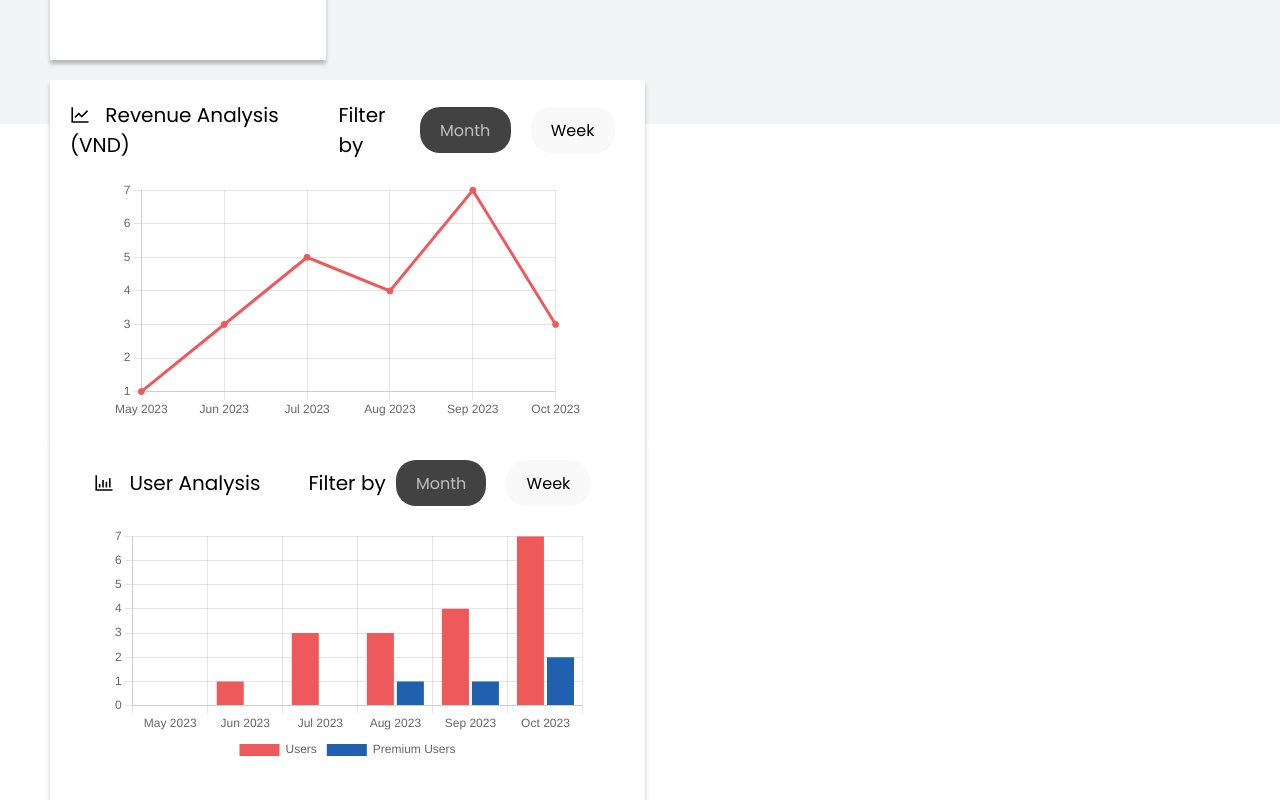
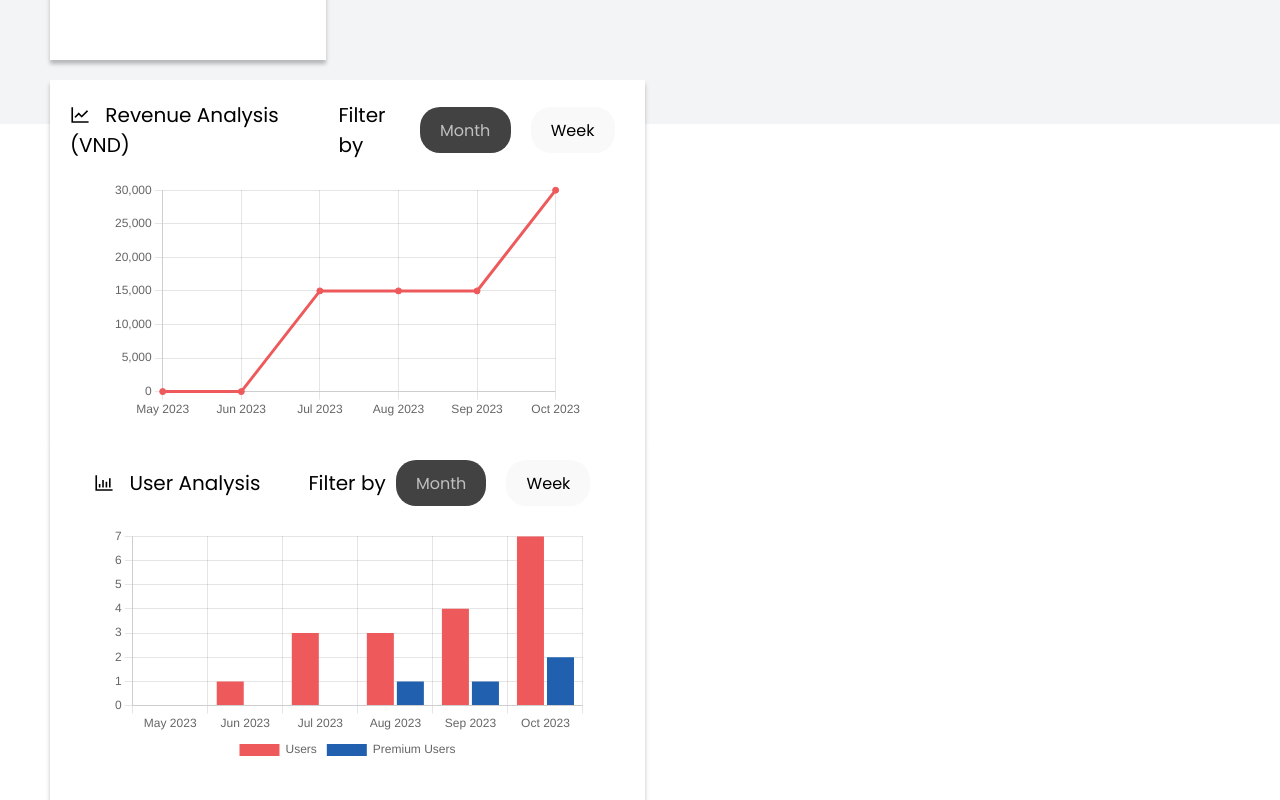
Before and after one commit to Study-with-Mentors/milease-web, a React (Vite) app: page /admin in a window 1280 px wide. Shown: the part 896-1696 px from the top of the page. Built offline with nearby package versions, Linux system fonts and the light colour scheme; no server answers; sample sign-in values are in the browser's storage.

Commit message:
Handle wrong logout and wrong initial revenue array

```diff
--- a/src/pages/common/admin/dashboard/ChartRevenue.tsx
+++ b/src/pages/common/admin/dashboard/ChartRevenue.tsx
@@ -44,7 +44,7 @@ const ChartRevenue = () => {
 
   //Revenue
   const [labelBar, setLabelBar] = useState(["May 2023", "Jun 2023", "Jul 2023", "Aug 2023", "Sep 2023", "Oct 2023"])
-  const [data, setData] = useState([1, 3, 5, 4, 7, 3])
+  const [data, setData] = useState([0, 0, 15000, 15000, 15000, 30000])
   const [currentFilter, setCurrentFilter] = useState('month')
 
   const dataBar = {
--- a/src/pages/common/admin/dashboard/Dashboard.tsx
+++ b/src/pages/common/admin/dashboard/Dashboard.tsx
@@ -13,7 +13,6 @@ const Dashboard = () => {
 
   const [login, setLogin] = useState(false)
   const navigate = useNavigate();
-  const [render, setRender] = useState(0)
 
   document.title = "Dashboard"
 
@@ -25,12 +24,12 @@ const Dashboard = () => {
       setLogin(false)
       navigate('/auth')
     }
-  }, [render])
+  }, [])
 
   const onLogout = () => {
     localStorage.removeItem("access_token")
     setLogin(false)
-    setRender(x => x + 1)
+    navigate('/auth')
   }
 
   return (
```
